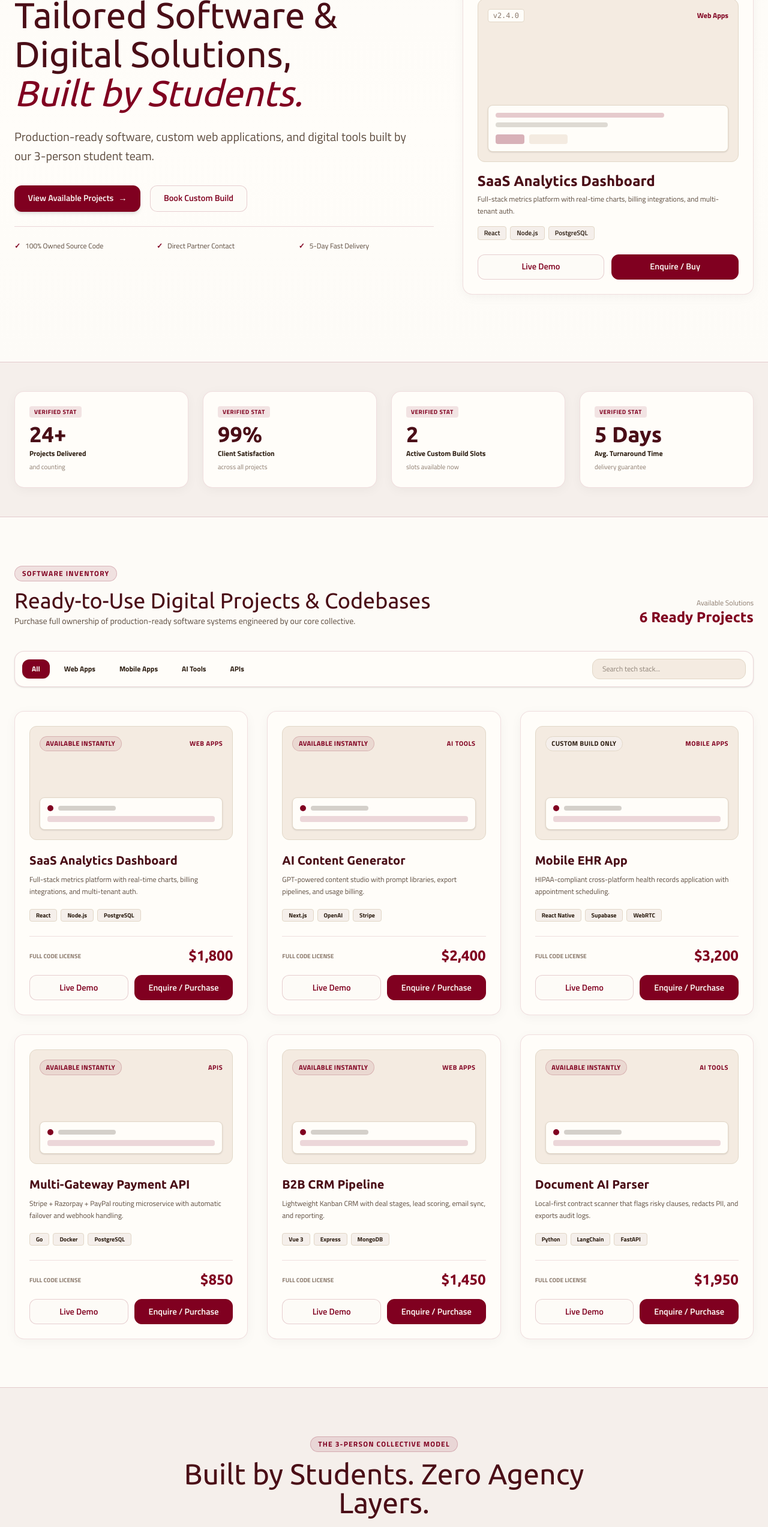
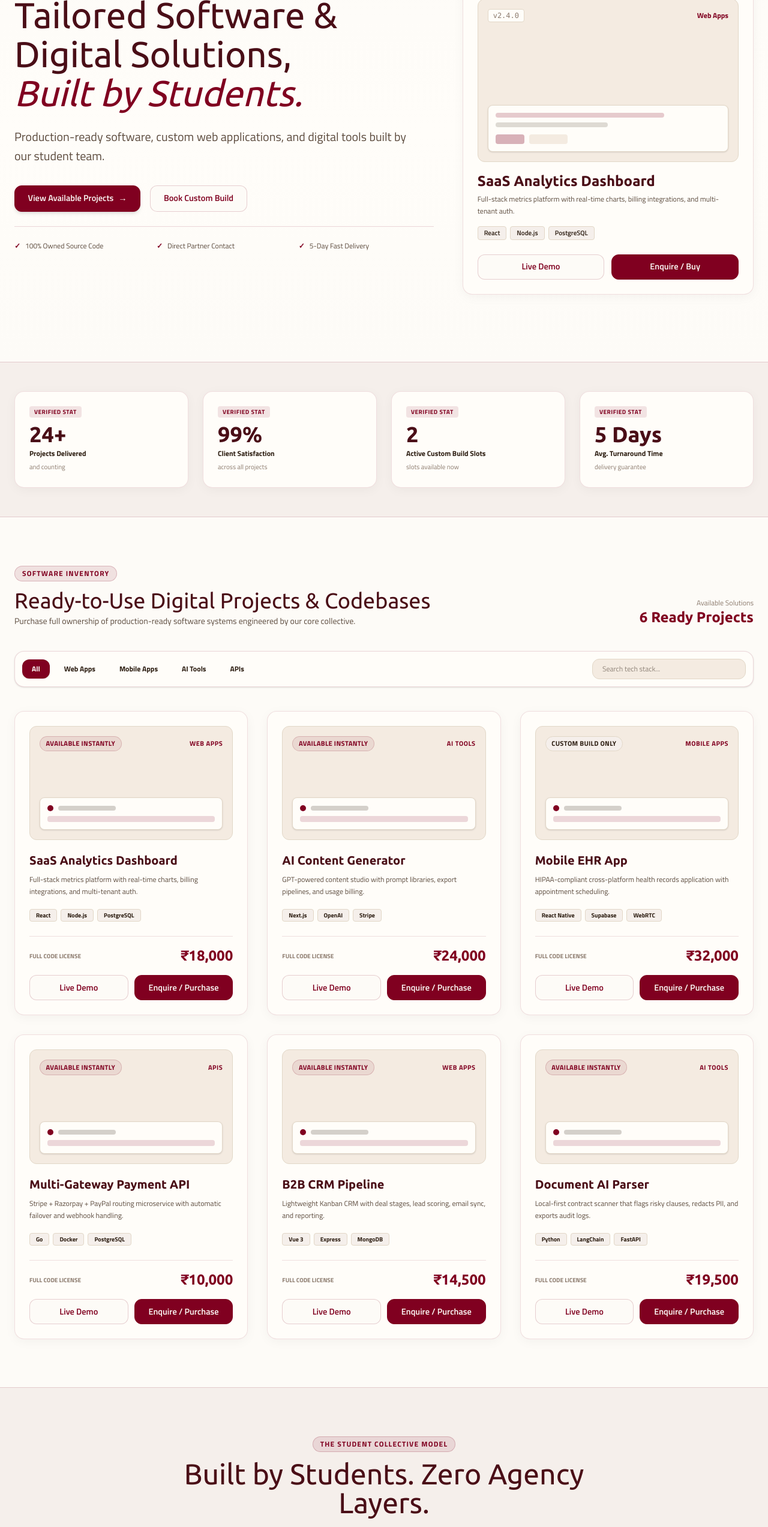
Before and after one commit to buildinbyte-4/Website, a Next.js app: page / in a window 1280 px wide. Shown: the part 234-2779 px from the top of the page at 60% size. Built offline with nearby package versions, Linux system fonts and the light colour scheme; no server answers; a web font is replaced by a local one.

Commit message:
remove 3-person collective terminology and change currency from dollar to rupee starting at 10k

```diff
--- a/app/layout.js
+++ b/app/layout.js
@@ -13,7 +13,7 @@ const geistMono = Geist_Mono({
 
 export const metadata = {
   title: "BuildInByte — Tailored Software & Digital Solutions",
-  description: "Production-ready software, custom web applications, and digital tools built by our 3-person student team.",
+  description: "Production-ready software, custom web applications, and digital tools built by our student team.",
 };
 
 export default function RootLayout({ children }) {
--- a/app/page.js
+++ b/app/page.js
@@ -32,7 +32,7 @@ export default function HomePage() {
     const { data: { subscription } } = supabase.auth.onAuthStateChange((_event, session) => {
       setSession(session);
       if (session) {
-        setShowLogin(false); // Close login screen automatically once authenticated
+        setShowLogin(false);
       }
       setAuthLoading(false);
     });
@@ -62,7 +62,7 @@ export default function HomePage() {
             id: p.id,
             title: p.name,
             desc: p.description,
-            price: typeof p.price_usd === 'number' ? `$${p.price_usd.toLocaleString()}` : `$${p.price_usd}`,
+            price: typeof p.price_usd === 'number' ? `₹${p.price_usd.toLocaleString()}` : `₹${p.price_usd}`,
             stack: p.tech_stack || [],
             category: p.tech_stack?.some(s => s.toLowerCase().includes('mobile') || s.toLowerCase().includes('native'))
               ? 'Mobile Apps'
@@ -135,7 +135,7 @@ export default function HomePage() {
         onOpenInquiry={handleInquiryRequest}
       />
 
-      {/* Custom Services & 3-Person Collective Model */}
+      {/* Custom Services & Student Collective Model */}
       <CustomServices
         onOpenInquiry={handleInquiryRequest}
       />
--- a/components/CustomServices.js
+++ b/components/CustomServices.js
@@ -10,7 +10,7 @@ export default function CustomServices({ onOpenInquiry }) {
         <div id="work" className="mb-20">
           <div className="text-center max-w-3xl mx-auto mb-14">
             <span className="text-xs font-bold uppercase tracking-widest text-[#800020] bg-[#800020]/10 px-3 py-1 rounded-full border border-[#800020]/20 inline-block mb-3">
-              The 3-Person Collective Model
+              The Student Collective Model
             </span>
             <h2 className="font-serif text-3xl sm:text-5xl font-normal text-[#4A0E17]">
               Built by Students. Zero Agency Layers.
@@ -66,7 +66,7 @@ export default function CustomServices({ onOpenInquiry }) {
               Custom Engineering Capabilities
             </h3>
             <p className="text-xs text-[#5C4B3E] mt-1">
-              Bespoke client solutions scoped and delivered by our 3-person core team.
+              Bespoke client solutions scoped and delivered by our core team.
             </p>
           </div>
 
--- a/components/Footer.js
+++ b/components/Footer.js
@@ -20,7 +20,7 @@ export default function Footer() {
               </span>
             </div>
             <p className="text-xs text-[#FDFBF7]/70 max-w-sm leading-relaxed">
-              A 3-person student collective delivering ready-to-use digital software products and custom full-stack solutions.
+              A student collective delivering ready-to-use digital software products and custom full-stack solutions.
             </p>
             <div className="pt-2 text-xs text-[#FDFBF7]/90 font-medium">
               <span>Contact for Sales & Queries: </span>
--- a/components/Hero.js
+++ b/components/Hero.js
@@ -20,7 +20,7 @@ export default function Hero({ onOpenDemo, onOpenInquiry }) {
 
             {/* Subheadline */}
             <p className="text-lg sm:text-xl text-[#5C4B3E] max-w-2xl font-normal leading-relaxed">
-              Production-ready software, custom web applications, and digital tools built by our 3-person student team.
+              Production-ready software, custom web applications, and digital tools built by our student team.
             </p>
 
             {/* Dual CTAs */}
--- a/components/InquiryModal.js
+++ b/components/InquiryModal.js
@@ -56,7 +56,7 @@ export default function InquiryModal({ config, onClose }) {
             </h2>
 
             <p className="text-xs text-[#5C4B3E] mb-6">
-              Connect directly with our 3-person core engineering unit. We respond within 24 hours.
+              Connect directly with our core engineering unit. We respond within 24 hours.
             </p>
 
             <form onSubmit={handleSubmit} className="space-y-4 text-xs">
@@ -141,7 +141,7 @@ export default function InquiryModal({ config, onClose }) {
               Inquiry Received
             </h3>
             <p className="text-xs text-[#5C4B3E] max-w-sm mx-auto leading-relaxed">
-              Thank you, <span className="font-bold text-[#2C1D11]">{formData.name}</span>. Our 3-person collective has received your request and will follow up at <span className="font-bold text-[#800020]">{formData.email}</span> within 24 hours.
+              Thank you, <span className="font-bold text-[#2C1D11]">{formData.name}</span>. Our student collective has received your request and will follow up at <span className="font-bold text-[#800020]">{formData.email}</span> within 24 hours.
             </p>
             <button onClick={onClose} className="btn-primary text-xs py-2 px-6">
               Close Window
```
Also changed, not shown: lib/data.js.
